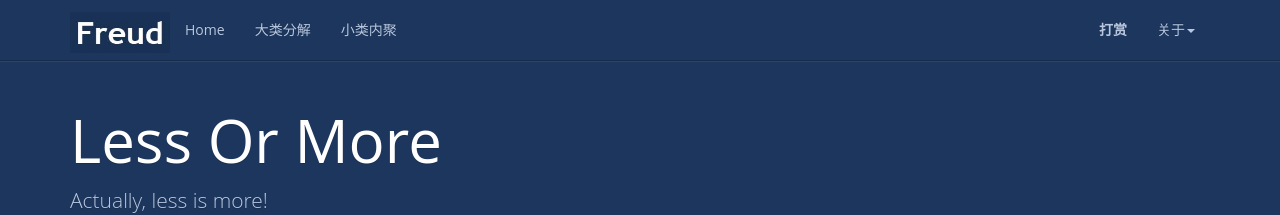
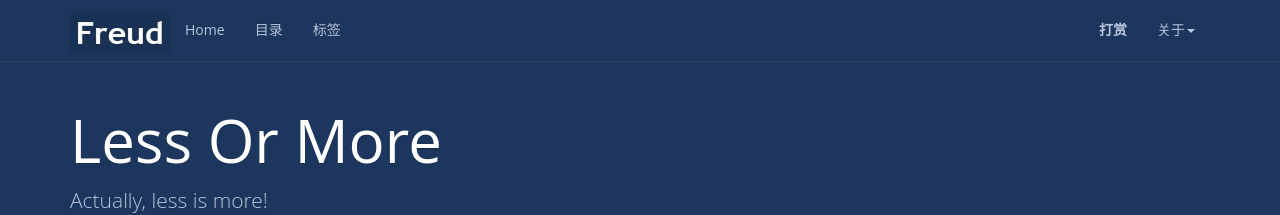
Before and after one commit to improve100/improve100.github.io, a Jekyll site: the page built from index.html, in a window 1280 px wide. Shown: the top 215 px of the page. Built offline with Jekyll 4.4.1, drawn with Linux system fonts in a browser that asks for light colours; nearby versions of some CDN libraries; the list of posts is cut into pages by our own code; comment, search, counter and statistics services are not loaded.

Commit message:
modify navigation

```diff
--- a/_includes/header.html
+++ b/_includes/header.html
@@ -16,10 +16,10 @@
           <a href="{{ '/' | prepend: site.baseurl }}">Home</a>
         </li>
         <li>
-          <a href="{{ '/categories/' | prepend: site.baseurl }}">大类分解</a>
+          <a href="{{ '/categories/' | prepend: site.baseurl }}">目录</a>
         </li>
         <li>
-          <a href="{{ '/tag' | prepend: site.baseurl }}">小类内聚</a>
+          <a href="{{ '/tag' | prepend: site.baseurl }}">标签</a>
         </li>
       </ul>
       <ul class="nav navbar-nav navbar-right">
```
